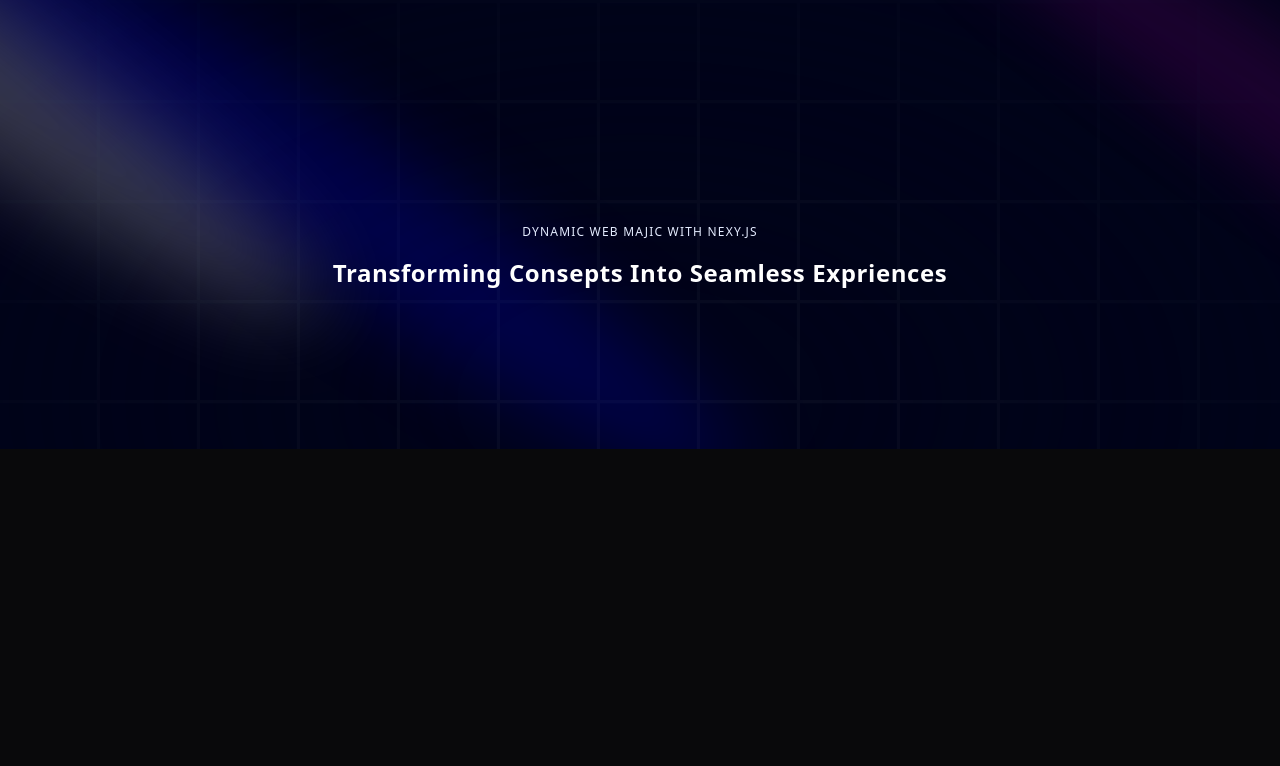
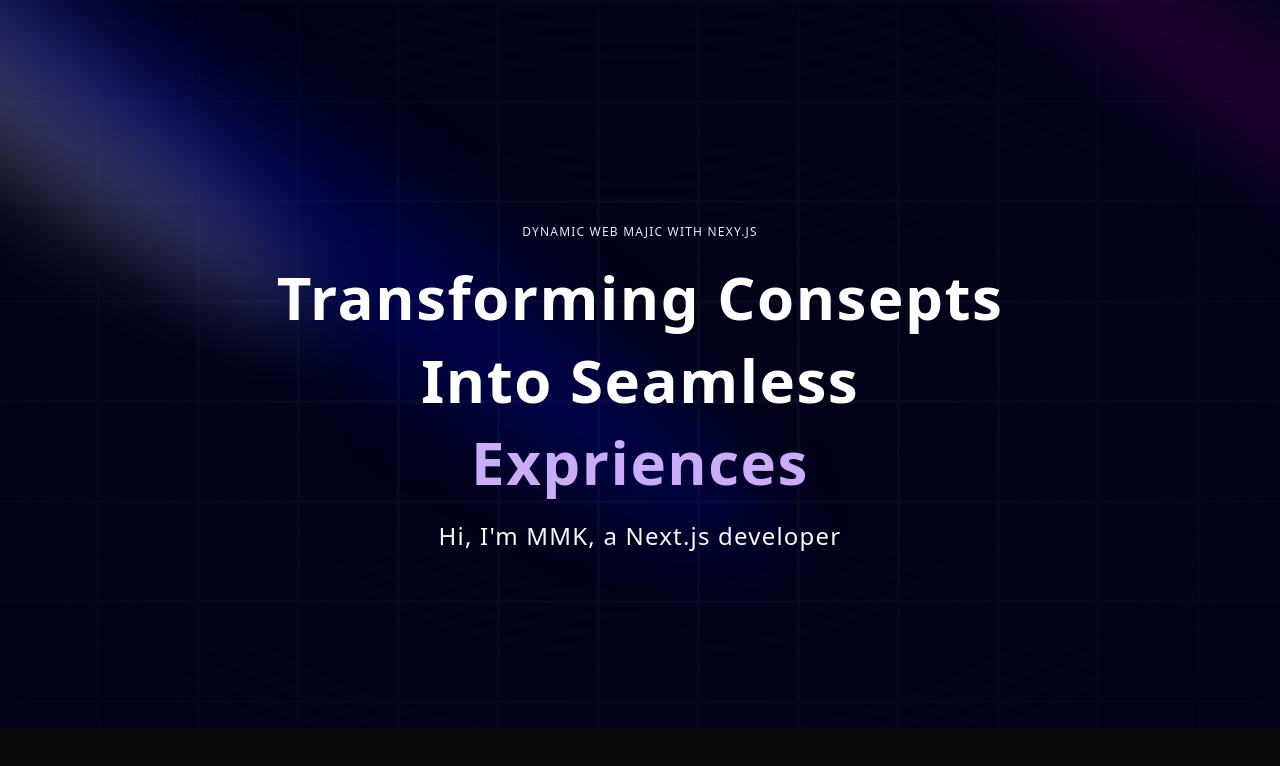
Before and after one commit to mmk4-81/personal-portfolio, a Next.js app: page / in a window 1280 px wide. Shown: the top 766 px of the page. Built offline with nearby package versions, Linux system fonts and the light colour scheme.

Commit message:
modify text generate effect

```diff
--- a/components/Hero.tsx
+++ b/components/Hero.tsx
@@ -5,7 +5,6 @@ import { TextGenerateEffect } from "./ui/TextGenerateEffect";
 const Hero = () => {
   return (
     <div className="pb-20 pt-36">
-
       <div>
         <Spotlight
           className="-top-40 -left-10 md:-left-32 md:-top-20 h-screen"
@@ -24,13 +23,18 @@ const Hero = () => {
 
       <div className="flex justify-center relative my-20 z-10">
         <div className="max-w-[80vw] md:max-w-2xl lg:max-w-[60vw] flex flex-col items-center justify-center ">
-            <h2 className="uppercase tracking-widest text-xs text-center text-blue-100 max-w-80">
-              Dynamic web majic with nexy.js
-            </h2>
-            <TextGenerateEffect className="text-center text-[40px] md:text-5xl lg:text-6xl" words="Transforming Consepts Into Seamless Expriences" />
+          <h2 className="uppercase tracking-widest text-xs text-center text-blue-100 max-w-80">
+            Dynamic web majic with nexy.js
+          </h2>
+          <TextGenerateEffect
+            className="text-center text-[40px] md:text-5xl lg:text-6xl"
+            words="Transforming Consepts Into Seamless Expriences"
+          />
+          <p className="text-center md:tracking-wider mb-4 text-sm md:text-lg lg:text-2xl">
+            Hi, I&apos;m MMK, a Next.js developer
+            </p>
         </div>
       </div>
-
     </div>
   );
 };
--- a/components/ui/TextGenerateEffect.tsx
+++ b/components/ui/TextGenerateEffect.tsx
@@ -37,11 +37,11 @@ export const TextGenerateEffect = ({
           return (
             <motion.span
               key={word + idx}
-              className="dark:text-white text-black opacity-0"
+              className={` ${idx>3 ? 'text-purple' : 'dark:text-white text-black'}  opacity-0"
               style={{
                 filter: filter ? "blur(10px)" : "none",
               }}
-            >
+            `}>
               {word}{" "}
             </motion.span>
           );
@@ -52,8 +52,8 @@ export const TextGenerateEffect = ({
 
   return (
     <div className={cn("font-bold", className)}>
-      <div className="mt-4">
-        <div className=" dark:text-white text-black text-2xl leading-snug tracking-wide">
+      <div className="my-4">
+        <div className=" dark:text-white text-black leading-snug tracking-wide">
           {renderWords()}
         </div>
       </div>
```
